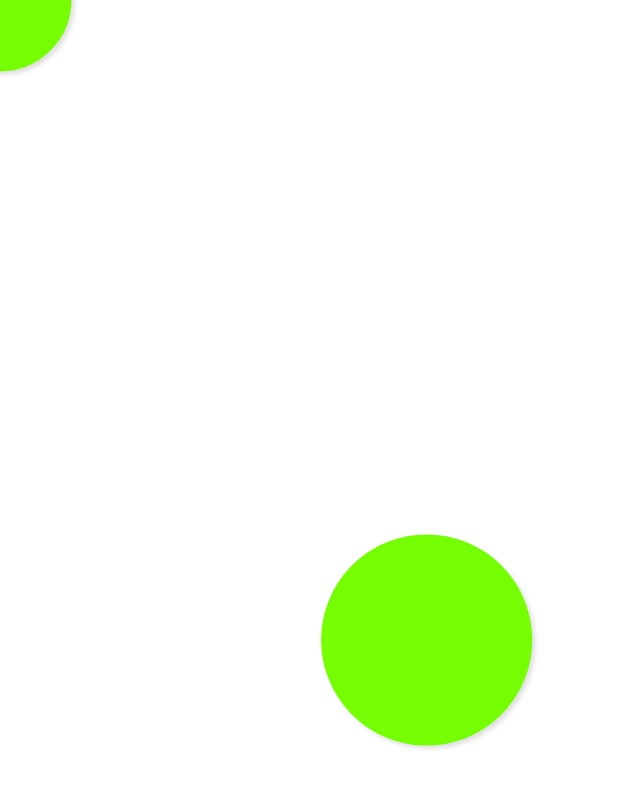
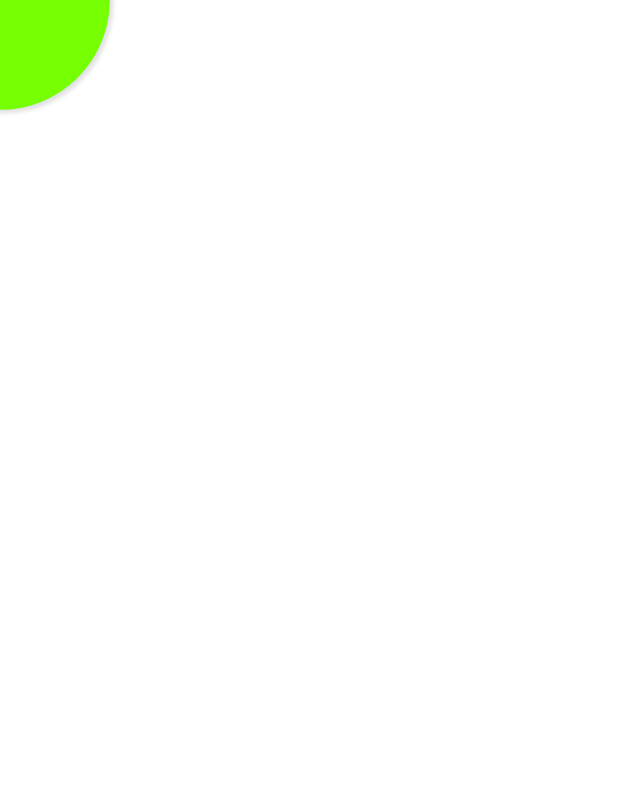
Before and after one commit to agaricide/svg-metaballs, a React (Create React App) app in the folder react-svg-metaball/: page / in a window 1280 px wide. Shown: the top 788 px of the page, without its empty margins (0-640 px from the left). Built offline with nearby package versions, Linux system fonts and the light colour scheme.

Commit message:
Added react-spring for some animation

```diff
--- a/react-svg-metaball/package.json
+++ b/react-svg-metaball/package.json
@@ -10,6 +10,7 @@
     "react": "^16.8.6",
     "react-dom": "^16.8.6",
     "react-scripts": "3.0.1",
+    "react-spring": "^8.0.27",
     "typescript": "3.5.3"
   },
   "scripts": {
--- a/react-svg-metaball/src/App.tsx
+++ b/react-svg-metaball/src/App.tsx
@@ -2,12 +2,13 @@ import React, { useState, useRef } from "react";
 import { toSVGCoord } from "./metaball/utils/dom";
 import { Point } from "./metaball/types/Point";
 import makeGoo from "./metaball/metaball";
+import { Spring, config } from "react-spring/renderprops";
 
 import "./App.css";
 
 const CIRCLE_1: Point = [400, 600];
-const R1 = 96;
-const R2 = 64;
+const R1 = 80;
+const R2 = 100;
 
 const App: React.FC = () => {
   const [circleCoord, setCircleCoord] = useState([0, 0]);
@@ -29,11 +30,24 @@ const App: React.FC = () => {
       ref={svgEl}
       onMouseMove={handleMouseMove}
     >
-      <g ref={gEl} strokeWidth="6" fill="#fff" stroke="#333">
-        <circle id="circle1" cx={CIRCLE_1[0]} cy={CIRCLE_1[1]} r={R1} />
-        <circle id="circle2" cx={x} cy={y} r={R2} stroke="none" />
-        <path id="goo" d={makeGoo(R1, R2, CIRCLE_1, [x, y])} />
-      </g>
+      <Spring
+        config={config.molasses}
+        from={{ coords: [400, 600] }}
+        to={{ coords: [x, y] }}
+      >
+        {(props: any) => (
+          <g ref={gEl} strokeWidth="6" fill="#fff" stroke="#333">
+            <circle
+              id="circle1"
+              cx={props.coords[0]}
+              cy={props.coords[1]}
+              r={R1}
+            />
+            <circle id="circle2" cx={x} cy={y} r={R2} stroke="none" />
+            <path id="goo" d={makeGoo(R1, R2, props.coords, [x, y])} />
+          </g>
+        )}
+      </Spring>
     </svg>
   );
 };
```
Also changed, not shown: 1 other file (tests, documents, lock files or other folders).
